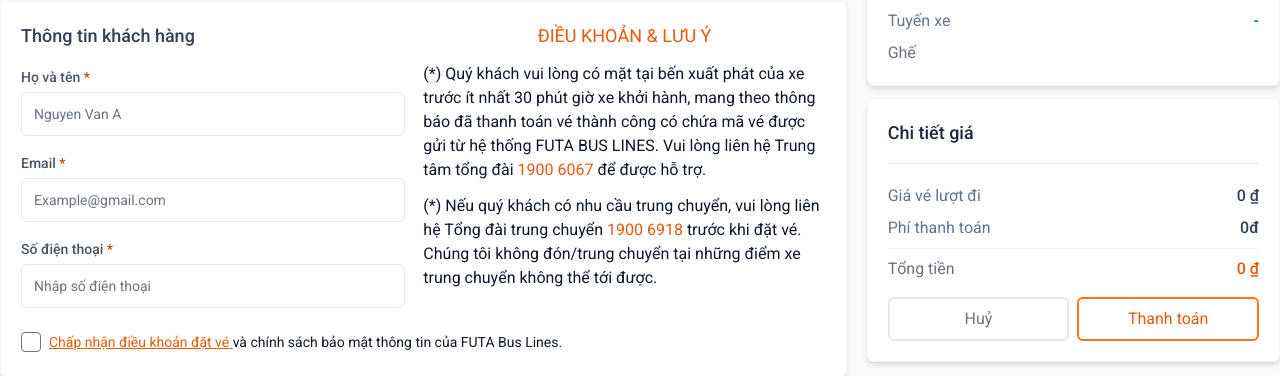
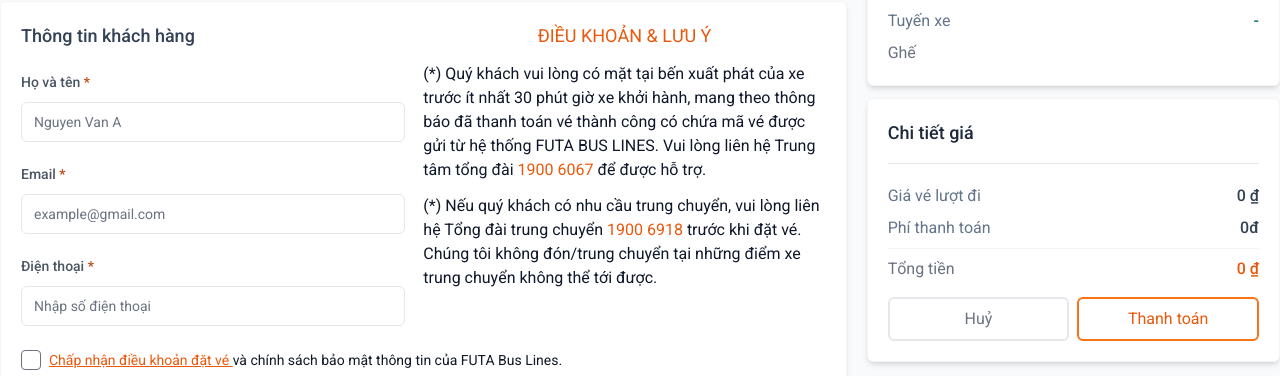
Before and after one commit to ThanhDat653/futa-client, a Next.js app: page /dat-ve/second-step in a window 1280 px wide. Shown: the part 385-761 px from the top of the page. Built offline with nearby package versions, Linux system fonts and the light colour scheme; no server answers.

Commit message:
feat: validate payment form

```diff
--- a/app/dat-ve/second-step/page.tsx
+++ b/app/dat-ve/second-step/page.tsx
@@ -2,13 +2,21 @@
 'use client'
 import { TTripType } from '@/components/booking/quick-booking'
 import SeatMap from '@/components/pages/booking/seat-map'
-import { SummaryCard } from '@/components/pages/booking/trip-summary'
 import { Checkbox } from '@/components/ui/checkbox'
+import {
+   Form,
+   FormControl,
+   FormField,
+   FormItem,
+   FormLabel,
+   FormMessage,
+} from '@/components/ui/form'
 import { Input } from '@/components/ui/input'
 import { Label } from '@/components/ui/label'
 import { END_POINTS } from '@/constants/endpoints'
 import { useBooking } from '@/context/booking-context'
 import { useSchedule } from '@/context/schedule-context'
+import { paymentSchema } from '@/lib/paymentSchema'
 import {
    formatDate,
    formatDistance,
@@ -17,11 +25,15 @@ import {
    formatVND,
 } from '@/lib/utils'
 import { IBill } from '@/model/bill'
+import { IProfile } from '@/model/profile'
 import { createPaymentURL } from '@/service/bill'
 import { getUserInfo } from '@/service/profile'
+import { zodResolver } from '@hookform/resolvers/zod'
 import { useSearchParams } from 'next/navigation'
 import React, { useEffect, useState } from 'react'
+import { useForm } from 'react-hook-form'
 import useSWR from 'swr'
+import { z } from 'zod'
 
 const SecondStep = () => {
    const searchParams = useSearchParams()
@@ -30,21 +42,35 @@ const SecondStep = () => {
       getUserInfo
    )
    const params = {
-      type: searchParams.get('type') as TTripType,
+      type: searchParams.get('typeTrip') as TTripType,
       fromTime: searchParams.get('fromTime') || '',
       toTime: searchParams.get('toTime') || '',
    }
+   const {
+      formState: { errors },
+   } = useForm<IProfile>({
+      resolver: zodResolver(paymentSchema), // Tích hợp schema validation
+   })
    const { destinationTicket, departureTicket, step, handleSetStep } =
       useBooking()
    const { from, to } = useSchedule()
    const [accept, setAccept] = useState<boolean>(false)
+
+   const form = useForm<z.infer<typeof paymentSchema>>({
+      resolver: zodResolver(paymentSchema),
+      defaultValues: {
+         fullname: userInfo?.fullname,
+         email: userInfo?.email,
+         phoneNumber: userInfo?.phoneNumber,
+      },
+   })
 
    const toggleAccept = () => {
       setAccept(!accept)
    }
 
    const handleSubmitPayment = async () => {
-      if (departureTicket) {
+      if (departureTicket && departureTicket.seats.length > 0) {
          const data: IBill = {
             passengerEmail: userInfo?.email || '',
             passengerName: userInfo?.fullname || '',
@@ -56,6 +82,23 @@ const SecondStep = () => {
          }
 
          const url = await createPaymentURL(data)
+      }
+   }
+
+   const onSubmit = async (data: z.infer<typeof paymentSchema>) => {
+      if (params.type === 'oneWay')
+         if (departureTicket && departureTicket.seats.length > 0) {
+            const bill: IBill = {
+               passengerEmail: data?.email,
+               passengerName: data?.fullname,
+               passengerPhone: data?.phoneNumber,
+               trip: {
+                  seats: departureTicket?.seats.map((s) => s.name),
+                  tripId: departureTicket?.ticketId,
+               },
+            }
+
+            await createPaymentURL(bill)
          }
    }
 
@@ -78,8 +121,13 @@ const SecondStep = () => {
                </div>
             </div>
          </div>
+
          <div className="w-full bg-slate-50 py-10">
-            <div className="container mx-auto w-full lg:grid lg:grid-cols-3 lg:gap-5">
+            <Form {...form}>
+               <form
+                  onSubmit={form.handleSubmit(onSubmit)}
+                  className="container mx-auto w-full lg:grid lg:grid-cols-3 lg:gap-5"
+               >
                   <div className="flex h-fit flex-col items-center justify-center gap-5 md:col-span-3 lg:col-span-2">
                      <div className="flex h-fit w-full flex-col items-center justify-center gap-4 rounded-md border border-gray-100 bg-white p-5 shadow-md">
                         <div className="flex w-full items-center justify-center gap-3 rounded-lg">
@@ -164,51 +212,94 @@ const SecondStep = () => {
                               </h1>
                               <div className="flex flex-col items-start justify-between gap-5">
                                  <div className="grid w-full max-w-sm items-center gap-2">
-                                 <Label
-                                    htmlFor="name"
-                                    className="text-gray-600"
-                                 >
+                                    <FormField
+                                       control={form.control}
+                                       name="fullname"
+                                       render={({ field, fieldState }) => (
+                                          <FormItem>
+                                             <FormLabel className="text-gray-600">
                                                 Họ và tên{' '}
-                                    <span className="text-orange-700">*</span>
-                                 </Label>
+                                                <span className="text-orange-700">
+                                                   *
+                                                </span>
+                                             </FormLabel>
+                                             <FormControl>
                                                 <Input
-                                    type="name"
-                                    id="name"
                                                    placeholder="Nguyen Van A"
-                                    className="md:h-11"
-                                    value={userInfo?.fullname}
+                                                   {...field}
+                                                />
+                                             </FormControl>
+                                             {/* <FormMessage /> */}
+                                             {fieldState.error?.message && (
+                                                <p className="text-xs text-red-500">
+                                                   <span className="">
+                                                      (*){' '}
+                                                   </span>
+                                                   {fieldState.error?.message}
+                                                </p>
+                                             )}
+                                          </FormItem>
+                                       )}
                                     />
                                  </div>
                                  <div className="grid w-full max-w-sm items-center gap-2">
-                                 <Label
-                                    htmlFor="email"
-                                    className="text-gray-600"
-                                 >
+                                    <FormField
+                                       control={form.control}
+                                       name="email"
+                                       render={({ field, fieldState }) => (
+                                          <FormItem>
+                                             <FormLabel className="text-gray-600">
                                                 Email{' '}
-                                    <span className="text-orange-700">*</span>
-                                 </Label>
+                                                <span className="text-orange-700">
+                                                   *
+                                                </span>
+                                             </FormLabel>
+                                             <FormControl>
                                                 <Input
-                                    type="email"
-                                    id="email"
-                                    placeholder="Example@gmail.com"
-                                    className="md:h-11"
-                                    value={userInfo?.email}
+                                                   placeholder="example@gmail.com"
+                                                   {...field}
+                                                />
+                                             </FormControl>
+                                             {fieldState.error?.message && (
+                                                <p className="text-xs text-red-500">
+                                                   <span className="">
+                                                      (*){' '}
+                                                   </span>
+                                                   {fieldState.error?.message}
+                                                </p>
+                                             )}
+                                          </FormItem>
+                                       )}
                                     />
                                  </div>
                                  <div className="grid w-full max-w-sm items-center gap-2">
-                                 <Label
-                                    htmlFor="phone"
-                                    className="text-gray-600"
-                                 >
-                                    Số điện thoại{' '}
-                                    <span className="text-orange-700">*</span>
-                                 </Label>
+                                    <FormField
+                                       control={form.control}
+                                       name="phoneNumber"
+                                       render={({ field, fieldState }) => (
+                                          <FormItem>
+                                             <FormLabel className="text-gray-600">
+                                                Điện thoại{' '}
+                                                <span className="text-orange-700">
+                                                   *
+                                                </span>
+                                             </FormLabel>
+                                             <FormControl>
                                                 <Input
-                                    type="phone"
-                                    id="phone"
                                                    placeholder="Nhập số điện thoại"
-                                    className="md:h-11"
-                                    value={userInfo?.phoneNumber}
+                                                   {...field}
+                                                />
+                                             </FormControl>
+                                             {fieldState.error?.message && (
+                                                <p className="text-xs text-red-500">
+                                                   <span className="">
+                                                      (*){' '}
+                                                   </span>
+                                                   {fieldState.error?.message}
+                                                </p>
+                                             )}
+                                          </FormItem>
+                                       )}
                                     />
                                  </div>
                               </div>
@@ -219,25 +310,26 @@ const SecondStep = () => {
                               </h1>
                               <div className="flex flex-col gap-3">
                                  <p className="text-slate-900">
-                                 (*) Quý khách vui lòng có mặt tại bến xuất phát
-                                 của xe trước ít nhất 30 phút giờ xe khởi hành,
-                                 mang theo thông báo đã thanh toán vé thành công
-                                 có chứa mã vé được gửi từ hệ thống FUTA BUS
-                                 LINES. Vui lòng liên hệ Trung tâm tổng đài{' '}
+                                    (*) Quý khách vui lòng có mặt tại bến xuất
+                                    phát của xe trước ít nhất 30 phút giờ xe
+                                    khởi hành, mang theo thông báo đã thanh toán
+                                    vé thành công có chứa mã vé được gửi từ hệ
+                                    thống FUTA BUS LINES. Vui lòng liên hệ Trung
+                                    tâm tổng đài{' '}
                                     <span className="text-orange-600">
                                        1900 6067
                                     </span>{' '}
                                     để được hỗ trợ.
                                  </p>
                                  <p className="text-slate-900">
-                                 (*) Nếu quý khách có nhu cầu trung chuyển, vui
-                                 lòng liên hệ Tổng đài trung chuyển{' '}
+                                    (*) Nếu quý khách có nhu cầu trung chuyển,
+                                    vui lòng liên hệ Tổng đài trung chuyển{' '}
                                     <span className="text-orange-600">
                                        1900 6918
                                     </span>{' '}
                                     trước khi đặt vé. Chúng tôi không đón/trung
-                                 chuyển tại những điểm xe trung chuyển không thể
-                                 tới được.
+                                    chuyển tại những điểm xe trung chuyển không
+                                    thể tới được.
                                  </p>
                               </div>
                            </div>
@@ -256,7 +348,8 @@ const SecondStep = () => {
                               <span className="text-orange-600 underline">
                                  Chấp nhận điều khoản đặt vé{' '}
                               </span>{' '}
-                           và chính sách bảo mật thông tin của FUTA Bus Lines.
+                              và chính sách bảo mật thông tin của FUTA Bus
+                              Lines.
                            </label>
                         </div>
                      </div>
@@ -267,7 +360,9 @@ const SecondStep = () => {
                            Thông tin chuyến đi
                         </h1>
                         <div
-                        className={'flex h-fit w-full flex-col border-t pt-5'}
+                           className={
+                              'flex h-fit w-full flex-col border-t pt-5'
+                           }
                         >
                            <div className="flex items-center justify-between pb-2">
                               <h3 className="font-medium text-gray-700">
@@ -411,13 +506,17 @@ const SecondStep = () => {
                                     </svg>
                                  </div>
                                  <h3 className="font-medium text-gray-700">
-                                 {formatTime(destinationTicket?.endTime || '')}
+                                    {formatTime(
+                                       destinationTicket?.endTime || ''
+                                    )}
                                  </h3>
                               </div>
                               <div className="flex items-center justify-start gap-2">
                                  <div className="flex flex-1 flex-col gap-2">
                                     <div className="flex justify-between gap-2">
-                                    <span className="text-slate-500">Ngày</span>
+                                       <span className="text-slate-500">
+                                          Ngày
+                                       </span>
                                        <span className="font-medium text-slate-700">
                                           {formatDate(
                                              destinationTicket?.date || ''
@@ -451,7 +550,9 @@ const SecondStep = () => {
                            Chi tiết giá
                         </h1>
                         <div
-                        className={'flex h-fit w-full flex-col border-t pt-5'}
+                           className={
+                              'flex h-fit w-full flex-col border-t pt-5'
+                           }
                         >
                            <div className="flex items-center justify-start gap-2">
                               <div className="flex flex-1 flex-col gap-2">
@@ -493,7 +594,9 @@ const SecondStep = () => {
                                  </div>
 
                                  <div className="flex items-center justify-between border-t border-gray-100 pt-2 text-sm text-gray-700 sm:text-base">
-                                 <div className="text-gray-500">Tổng tiền</div>
+                                    <div className="text-gray-500">
+                                       Tổng tiền
+                                    </div>
                                     <span className="font-medium text-orange-600">
                                        {formatVND(
                                           (departureTicket?.seats.reduce(
@@ -517,7 +620,8 @@ const SecondStep = () => {
                                     <button
                                        disabled={!accept}
                                        className="flex-1 rounded-md border-2 border-orange-500 py-2 text-orange-600 hover:bg-orange-600 hover:text-white"
-                                    onClick={handleSubmitPayment}
+                                       // onClick={handleSubmitPayment}
+                                       type="submit"
                                     >
                                        Thanh toán
                                     </button>
@@ -527,7 +631,8 @@ const SecondStep = () => {
                         </div>
                      </div>
                   </div>
-            </div>
+               </form>
+            </Form>
          </div>
       </div>
    )
--- a/components/booking/quick-booking.tsx
+++ b/components/booking/quick-booking.tsx
@@ -26,8 +26,6 @@ const QuickBooking = () => {
    const { regions, isLoading } = useRegions()
 
    const {
-      register,
-      handleSubmit,
       formState: { errors },
    } = useForm<BookingFormData>({
       resolver: zodResolver(bookingSchema), // Tích hợp schema validation
--- a/components/pages/booking/seat-map.tsx
+++ b/components/pages/booking/seat-map.tsx
@@ -27,6 +27,7 @@ const Seat = ({ data, tripId }: { data: ISeat; tripId: string }) => {
                   seats?.find((s) => s.id === data.id),
             }
          )}
+         type="button"
          disabled={data.isReserved}
          onClick={() =>
             handleToggleSeat(tripId, data.id, data.name, data.price)
--- a/components/pages/booking/trip-summary.tsx
+++ b/components/pages/booking/trip-summary.tsx
@@ -108,7 +108,7 @@ const TripSummary = () => {
    const { departureTicket, destinationTicket, currentTripType } = useBooking()
    const searchParams = useSearchParams()
    const params = {
-      type: searchParams.get('type') as TTripType,
+      type: searchParams.get('typeTrip') as TTripType,
    }
    return (
       params.type === 'roundTrip' &&
--- /dev/null
+++ b/lib/paymentSchema.ts
@@ -0,0 +1,22 @@
+import { z } from 'zod'
+
+export const paymentSchema = z.object({
+   fullname: z
+      .string({
+         required_error: 'Vui lòng nhập họ tên.',
+      })
+      .min(2, 'Vui lòng nhập họ tên.'),
+   email: z
+      .string({
+         required_error: 'Vui lòng nhập email.',
+         invalid_type_error: 'Email không hợp lệ.',
+      })
+      .email('Email không đúng định dạng.'),
+   phoneNumber: z
+      .string({
+         required_error: 'Vui lòng nhập số điện thoại.',
+      })
+      .regex(/^[0-9]+$/, 'Số điện thoại chỉ được chứa chữ số.')
+      .min(10, 'Số điện thoại phải có ít nhất 10 chữ số.')
+      .max(15, 'Số điện thoại không được vượt quá 15 chữ số.'),
+})
--- a/service/bill.ts
+++ b/service/bill.ts
@@ -14,7 +14,6 @@ export async function createPaymentURL(data: IBill) {
       const response = await fetch(url, {
          method: 'POST',
          headers: {
-            Authorization: `Bearer ${token}`,
             'Content-Type': 'application/json',
          },
          body: JSON.stringify({
```
Also changed, not shown: app/lien-he/page.tsx (+5 -4 lines). Lines whose indentation alone changed are shown as unchanged.
